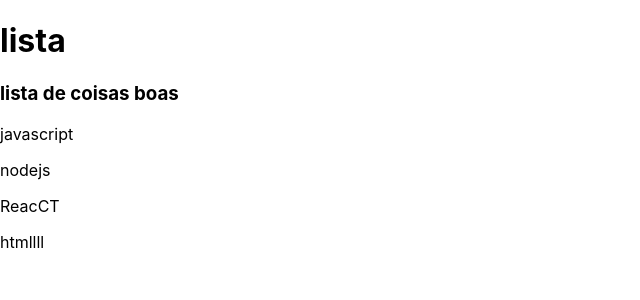
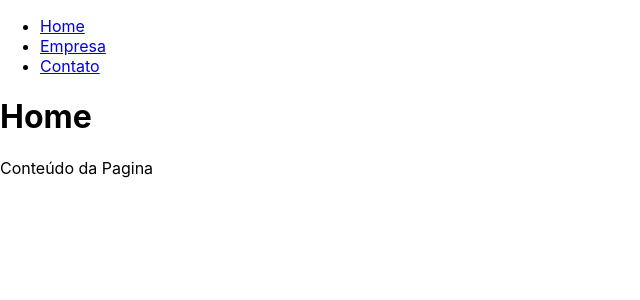
Before and after one commit to LUZENLUZ/React, a React (Create React App) app in the folder meu-primeiro-react/: page / in a window 1280 px wide. Shown: the top 300 px of the page, without its empty margins (0-640 px from the left). Built offline with nearby package versions, Linux system fonts and the light colour scheme.

Commit message:
React Router

```diff
--- a/meu-primeiro-react/src/App.js
+++ b/meu-primeiro-react/src/App.js
@@ -1,20 +1,27 @@
-
-import './App.css';
-import OutraLista from './Listas/NovaLista';
+import {BrowserRouter as Router, Switch, Route, Link} from 'react-router-dom'
+import Empresa from './pages/Empresa'
+import Home from './pages/Home'
 
 
 
 function App() {
-const meusItens = ['javascript', 'nodejs', 'ReacCT', 'htmllll' ]
+
 
 return (
-<div>
-<h1>lista</h1>
-<OutraLista itens={meusItens} />
 
+<Router>
+    <ul>
+        <li><Link to="/">Home</Link></li>
+         <li><Link to="/Empresa">Empresa</Link></li>
+          <li><Link to="/Contato">Contato</Link></li>
 
-</div>
-
+    </ul>
+    <Switch>
+        <Route path="/">
+        <Home />
+        </Route>
+    </Switch>
+</Router>
 )
 
 }
--- /dev/null
+++ b/meu-primeiro-react/src/pages/Empresa.js
@@ -0,0 +1,11 @@
+function Empresa () {
+
+    return (
+        <div>
+            <h1>Home</h1>
+            <p>Conteúdo da Pagina</p>
+        </div>
+    )
+}
+
+export default Empresa
--- /dev/null
+++ b/meu-primeiro-react/src/pages/Home.js
@@ -0,0 +1,11 @@
+function Home () {
+
+    return (
+        <div>
+            <h1>Home</h1>
+            <p>Conteúdo da Pagina</p>
+        </div>
+    )
+}
+
+export default Home
--- /dev/null
+++ b/package.json
@@ -0,0 +1,5 @@
+{
+  "dependencies": {
+    "react-router-dom": "^7.18.4"
+  }
+}
```
Also changed, not shown: 1 other file (tests, documents, lock files or other folders).
